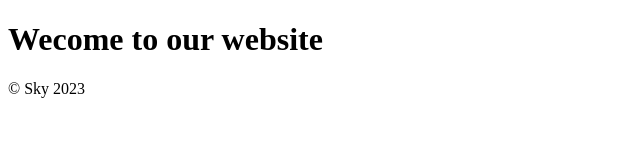
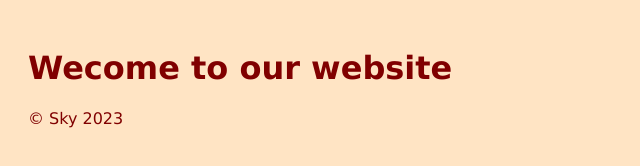
Before and after one commit to JayaB2023/getintotec_practice2023, a plain HTML site: page index.html in a window 1280 px wide. Shown: the whole page, without its empty margins (0-640 px from the left). Drawn offline with Linux system fonts and the light colour scheme.

Commit message:
Basic home page styles created

```diff
--- a/index.html
+++ b/index.html
@@ -5,6 +5,9 @@
     <meta http-equiv="X-UA-Compatible" content="IE=edge">
     <meta name="viewport" content="width=device-width, initial-scale=1.0">
     <title>Home Page</title>
+
+    <link href="styles/main_styles.css" rel="stylesheet">
+
 </head>
 <body>
     <h1>Wecome to our website</h1>
@@ -14,5 +17,6 @@
 </body>
 
 
-</footer>
+
+
 </html>
--- /dev/null
+++ b/styles/main_styles.css
@@ -0,0 +1,5 @@
+body {font-family: Verdana, Geneva, Tahoma, sans-serif;
+padding: 20px;
+background-color: bisque;
+color: maroon
+;}
```
